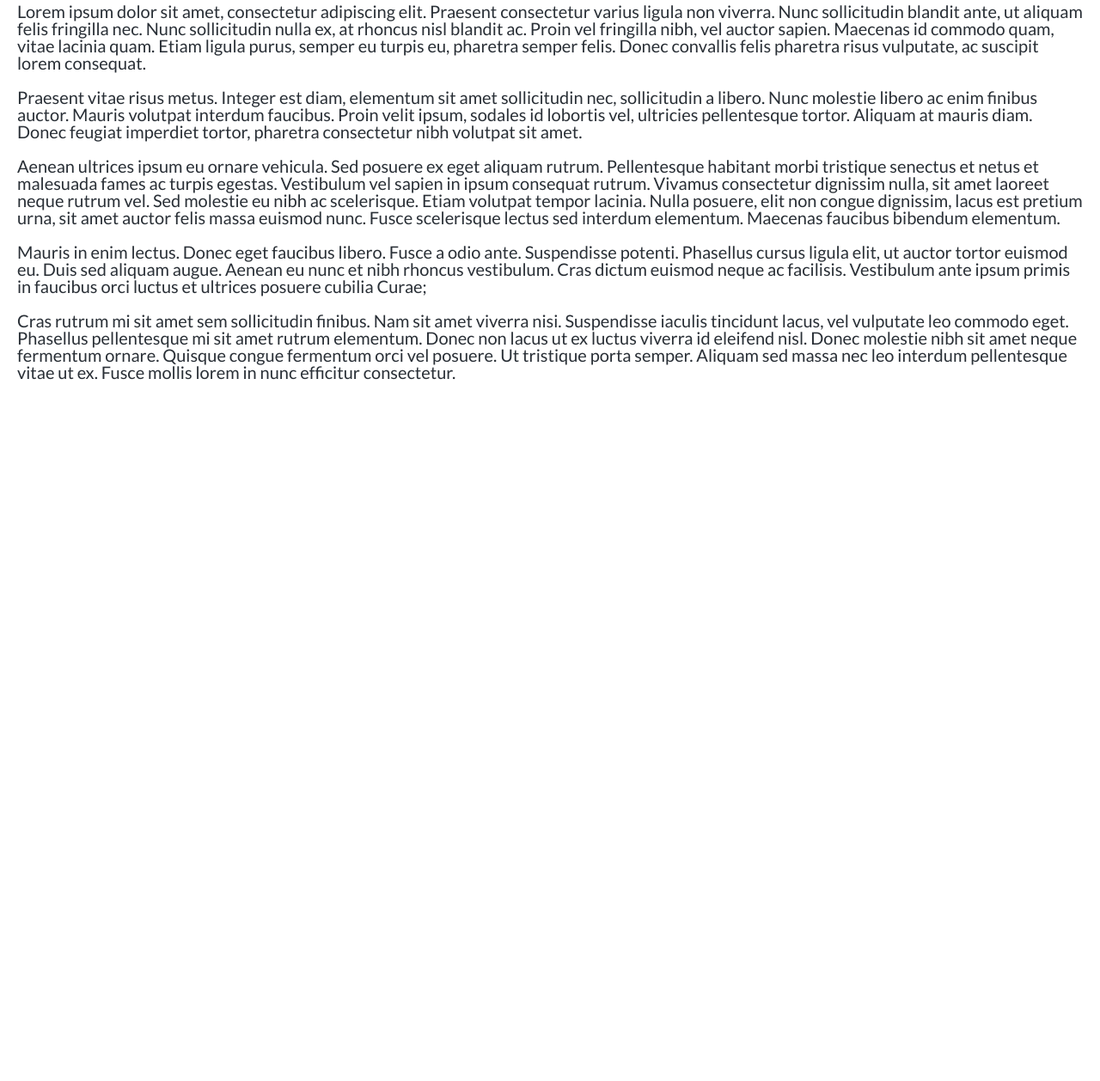
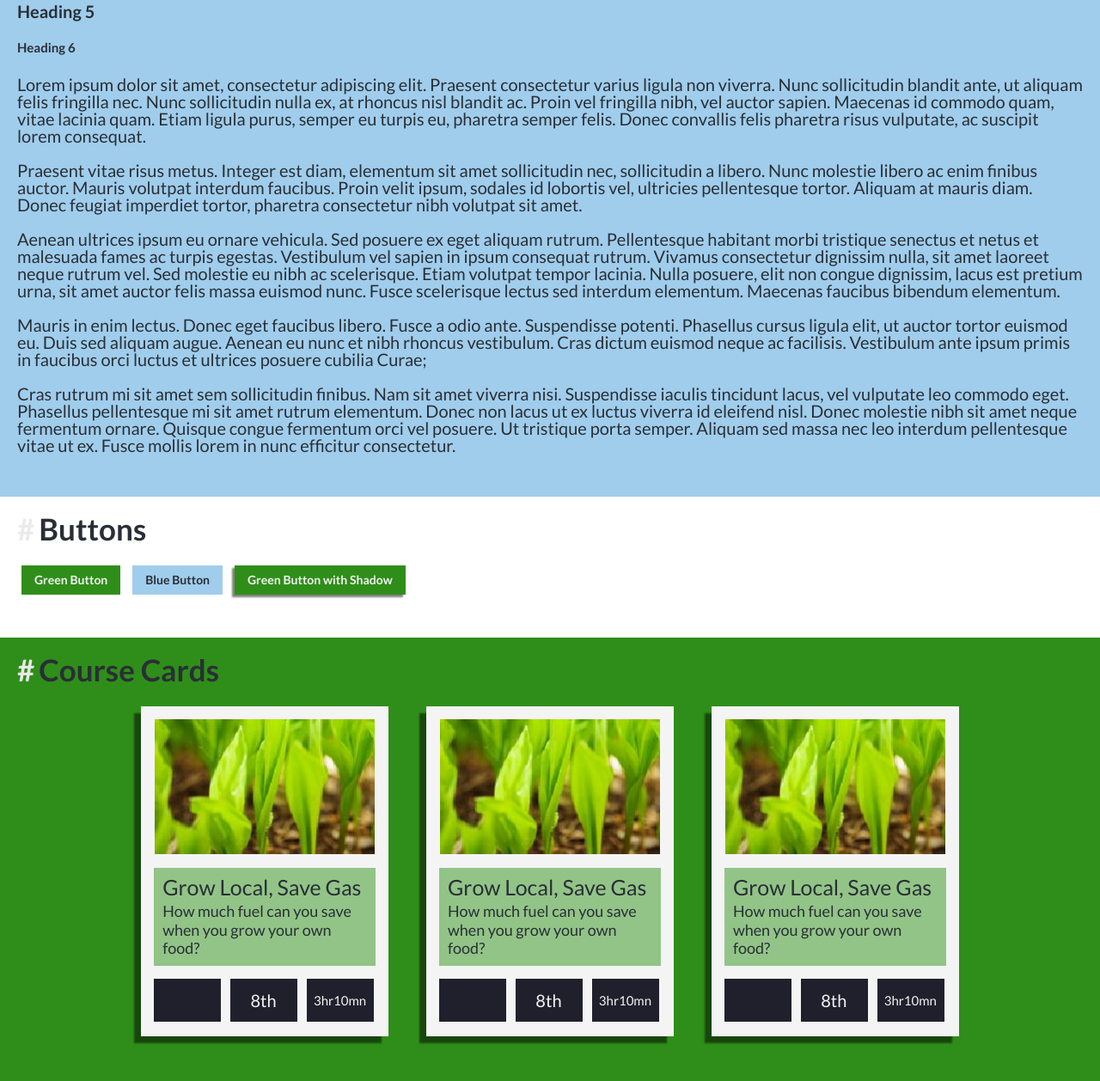
Before and after one commit to Planetary-Lab/ui_styleguide, a website: page index.html in a window 1280 px wide. Shown: the part 658-1916 px from the top of the page at 86% size. Before the commit the page ends 1171 px from the top, so only its background shows below. Drawn offline with nearby package versions, Linux system fonts and the light colour scheme; files that its build step writes are made by us from their sources; a web font is replaced by a local one.

Commit message:
Adding fonts, cards, and various updates

```diff
--- a/index.html
+++ b/index.html
@@ -11,27 +11,40 @@
 
 <body class="page page__styleguide">
 
+  <!-- // HEADER // -->
   <head class="header">
     <h1 class="header__title">PlanetLab UI Styleguide</h1>
   </head>
 
+  <!-- // COLORS // -->
   <div class="colors page__section section">
     <h2 class="section__title" id="colors"><a class="section__title-link" href="#colors"><span class="section__title-hash">#</span>Colors</a></h2>
 
-    <ul class="colors__list">
+    <ul class="colors__list colors__list--colors">
       <li class="colors__color colors__color--red">Red</li>
       <li class="colors__color colors__color--darkorange">Dark Orange</li>
       <li class="colors__color colors__color--lightorange">Light Orange</li>
+      <li class="colors__color colors__color--yellow">Yellow</li>
       <li class="colors__color colors__color--lightgreen">Light Green</li>
+      <li class="colors__color colors__color--mediumgreen">Medium Green</li>
       <li class="colors__color colors__color--darkgreen">Dark Green</li>
       <li class="colors__color colors__color--lightblue">Light Blue</li>
       <li class="colors__color colors__color--mediumlightblue">Medium Light Blue</li>
       <li class="colors__color colors__color--mediumblue">Medium Blue</li>
       <li class="colors__color colors__color--darkblue">Dark Blue</li>
     </ul>
+
+    <ul class="colors__list colors__list--monochrome">
+      <li class="colors__color colors__color--white">White</li>
+      <li class="colors__color colors__color--lightgrey">Light Grey</li>
+      <li class="colors__color colors__color--mediumgrey">Medium Grey</li>
+      <li class="colors__color colors__color--grey">Grey</li>
+      <li class="colors__color colors__color--black">Black</li>
+    </ul>
   </div>
 
-  <div class="headings page__section section">
+  <!-- // TEXT // -->
+  <div class="text page__section section">
     <h2 class="section__title" id="text"><a class="section__title-link" href="#text"><span class="section__title-hash">#</span>Text</a></h2>
 
     <ul class="headings">
@@ -56,6 +69,98 @@
     </p>
   </div>
 
+  <!-- // BUTTONS // -->
+  <div class="buttons page__section section">
+    <h2 class="section__title" id="buttons"><a class="section__title-link" href="#buttons"><span class="section__title-hash">#</span>Buttons</a></h2>
+
+    <ul class="buttons__list buttons-list">
+      <li class="buttons-list__button"><a href="#" class="button button--green">Green Button</a></li>
+      <li class="buttons-list__button"><a href="#" class="button button--blue">Blue Button</a></li>
+      <li class="buttons-list__button"><a href="#" class="button button--green button--shadow">Green Button with Shadow</a></li>
+    </ul>
+  </div>
+
+  <!-- // COURSE CARDS // -->
+  <div class="cards page__section section">
+    <h2 class="section__title" id="cards"><a class="section__title-link" href="#cards"><span class="section__title-hash">#</span>Course Cards</a></h2>
+
+    <div class="cards__list">
+      <div class="cards__card card">
+        <div class="card__image">
+          <img src="images/card_header.png" class="card__image-image">
+        </div>
+
+        <div class="card__description">
+          <h4 class="card__title">Grow Local, Save Gas</h4>
+          <p class="card__description-text">How much fuel can you save when you grow your own food?</p>
+        </div>
+
+        <div class="card__details details">
+          <div class="details__detail details__detail--sphere">
+            <i class="pl-drop details__detail-inner"></i>
+          </div>
+
+          <div class="details__detail details__detail--grade">
+            <p class="details__detail-inner">8th</p>
+          </div>
+
+          <div class="details__detail details__detail--time">
+            <p class="details__detail-inner">3hr10mn</p>
+          </div>
+        </div>
+      </div>
+
+      <div class="cards__card card">
+        <div class="card__image">
+          <img src="images/card_header.png" class="card__image-image">
+        </div>
+
+        <div class="card__description">
+          <h4 class="card__title">Grow Local, Save Gas</h4>
+          <p class="card__description-text">How much fuel can you save when you grow your own food?</p>
+        </div>
+
+        <div class="card__details details">
+          <div class="details__detail details__detail--sphere">
+            <i class="pl-drop details__detail-inner"></i>
+          </div>
+
+          <div class="details__detail details__detail--grade">
+            <p class="details__detail-inner">8th</p>
+          </div>
+
+          <div class="details__detail details__detail--time">
+            <p class="details__detail-inner">3hr10mn</p>
+          </div>
+        </div>
+      </div>
+
+      <div class="cards__card card">
+        <div class="card__image">
+          <img src="images/card_header.png" class="card__image-image">
+        </div>
+
+        <div class="card__description">
+          <h4 class="card__title">Grow Local, Save Gas</h4>
+          <p class="card__description-text">How much fuel can you save when you grow your own food?</p>
+        </div>
+
+        <div class="card__details details">
+          <div class="details__detail details__detail--sphere">
+            <i class="pl-drop details__detail-inner"></i>
+          </div>
+
+          <div class="details__detail details__detail--grade">
+            <p class="details__detail-inner">8th</p>
+          </div>
+
+          <div class="details__detail details__detail--time">
+            <p class="details__detail-inner">3hr10mn</p>
+          </div>
+        </div>
+      </div>
+    </div>
+  </div>
 </body>
 
 </html>
--- a/scss/base/_typography.scss
+++ b/scss/base/_typography.scss
@@ -8,6 +8,32 @@
 
 /* === Fonts === */
 @import url(https://fonts.googleapis.com/css?family=Lato:400,300,700);
+
+@font-face {
+	font-family: 'planetlab';
+	src:url('fonts/planetlab.eot?uvjbtt');
+	src:url('fonts/planetlab.eot?uvjbtt#iefix') format('embedded-opentype'),
+		url('fonts/planetlab.ttf?uvjbtt') format('truetype'),
+		url('fonts/planetlab.woff?uvjbtt') format('woff'),
+		url('fonts/planetlab.svg?uvjbtt#planetlab') format('svg');
+	font-weight: normal;
+	font-style: normal;
+}
+[class^="pl-"], [class*=" pl-"] {
+    /* use !important to prevent issues with browser extensions that change fonts */
+	font-family: 'planetlab' !important;
+	speak: none;
+	font-style: normal;
+	font-weight: normal;
+	font-variant: normal;
+	text-transform: none;
+	line-height: 1;
+
+	/* Better Font Rendering =========== */
+	-webkit-font-smoothing: antialiased;
+	-moz-osx-font-smoothing: grayscale;
+}
+.pl-drop:before { content: "\e900"; }
 
 /* === Base Variables === */
 $text__family--lato: 'Lato', 'Arial', sans-serif;
--- /dev/null
+++ b/scss/components/_buttons.scss
@@ -0,0 +1,51 @@
+/**
+ * File: buttons.scss
+ * Description: Defines all the styles for buttons in the application
+ * Dependencies: None
+ *
+ * @package ui_styleguide
+ */
+
+/* === Button Base === */
+%button {
+  padding-top: calc-rem(10);
+  padding-right: calc-rem(15);
+  padding-bottom: calc-rem(10);
+  padding-left: calc-rem(15);
+  font-size: calc-rem(14);
+  font-weight: bold;
+  text-decoration: none;
+  @include vendor-prefix(transition, 'background-color .3s ease');
+}
+
+.button {
+  @extend %button;
+
+  // Green Button
+  &--green {
+    color: $color__white;
+    background-color: $color__green--dark;
+
+    &:hover {
+      background-color: lighten($color__green--dark, 5);
+    }
+  }
+
+  // Blue Button
+  &--blue {
+    color: $color__black;
+    background-color: $color__blue--light;
+
+    &:hover {
+      background-color: lighten($color__blue--light, 5);
+    }
+  }
+
+  // Shadow Button
+  &--shadow {
+    box-shadow: calc-rem(-3) calc-rem(3) calc-rem(2) rgba(0,0,0,.5);
+    @include vendor-prefix(transition, 'box-shadow .3s ease, background-color .3s ease');
+
+    &:hover { box-shadow: 0 0 0 rgba(0,0,0,0); }
+  }
+}
--- /dev/null
+++ b/scss/components/_course-cards.scss
@@ -0,0 +1,86 @@
+/**
+ * File: course-cards.scss
+ * Description: Defines all the styles for course cards
+ * Dependencies: None
+ *
+ * @package ui_styleguide
+ */
+
+/* === General Card Styles === */
+.card {
+  height: calc-rem(384);
+  padding-top: calc-rem(15);
+  padding-right: calc-rem(15);
+  padding-bottom: calc-rem(15);
+  padding-left: calc-rem(15);
+  width: calc-rem(288);
+  background: $color__white;
+  box-shadow: calc-rem(-8) calc-rem(8) calc-rem(2) rgba(0,0,0,.5);
+}
+
+/* === Card Image === */
+.card__image {
+  height: calc-rem(158);
+  margin-bottom: calc-rem(15);
+  width: calc-rem(257);
+
+}
+.card__image-image {
+  height: auto;
+  width: 100%;
+}
+
+/* === Card Description === */
+.card__description {
+  height: calc-rem(114);
+  margin-bottom: calc-rem(15);
+  padding-top: calc-rem(10);
+  padding-right: calc-rem(10);
+  padding-bottom: calc-rem(10);
+  padding-left: calc-rem(10);
+  background: $color__green--light;
+}
+h4.card__title {
+  margin-bottom: calc-rem(5);
+  padding-bottom: 0;
+  font-weight: normal;
+}
+.card__description-text {
+  font-size: calc-rem(18);
+  line-height: 1.2;
+}
+
+/* === Card Details === */
+.details__detail {
+  height: calc-rem(50);
+  padding-top: calc-rem(5);
+  padding-bottom: calc-rem(5);
+  width: calc-rem(78);
+  color: $color__white;
+  text-align: center;
+  background: $color__blue--dark;
+
+  &:before {
+    content: '';
+    display: inline-block;
+    float: none;
+    height: 100%;
+    vertical-align: middle;
+    width: 0;
+    margin-left: -.25rem;
+  }
+  &--sphere {
+    margin-right: calc-rem(11);
+
+    .details__detail-inner { font-size: calc-rem(25); }
+  }
+  &--grade { margin-right: calc-rem(11); }
+  &--time {
+    .details__detail-inner { font-size: calc-rem(15); }
+  }
+}
+.details__detail-inner {
+  display: inline-block;
+  float: none;
+  vertical-align: middle;
+}
--- a/scss/helpers/_colors.scss
+++ b/scss/helpers/_colors.scss
@@ -17,7 +17,9 @@ $color__black: #292f36;
 $color__red: #E02819;
 $color__orange--dark: #F95F21;
 $color__orange--light: #FF9500;
-$color__green--light: #8AC44B;
+$color__yellow: #EDD94C;
+$color__green--light: #92C487;
+$color__green--medium: #8AC44B;
 $color__green--dark: #2F8E19;
 $color__blue--light: #A0CDEC;
 $color__blue--medium-light: #4FA2DC;
--- /dev/null
+++ b/scss/layout/_buttons.scss
@@ -0,0 +1,19 @@
+/**
+ * File: buttons.scss
+ * Description: Styles for the buttons section
+ * Dependencies: None
+ *
+ * @package ui_styleguide
+ */
+
+/* === Individual Buttons === */
+.buttons-list__button {
+  display: inline-block;
+  float: none;
+  width: auto;
+}
+.button {
+  display: inline-block;
+  margin-right: calc-rem(5);
+  margin-left: calc-rem(5);
+}
--- /dev/null
+++ b/scss/layout/_course-cards.scss
@@ -0,0 +1,20 @@
+/**
+ * File: course-cards.scss
+ * Description: Styles for the  course-cards section
+ * Dependencies: None
+ *
+ * @package ui_styleguide
+ */
+
+/* === General Section === */
+.cards { background: $color__green--dark; }
+
+/* === Individual Cards === */
+.cards__list { text-align: center; }
+.cards__card {
+  display: inline-block;
+  float: none;
+  margin-right: calc-rem(20);
+  margin-left: calc-rem(20);
+  text-align: left;
+}
--- a/scss/layout/_page.scss
+++ b/scss/layout/_page.scss
@@ -6,16 +6,13 @@
  * @package ui_styleguide
  */
 
-/* === General === */
-.page {
+/* === Sections === */
+.section {
   padding-top: calc-rem(20);
   padding-right: calc-rem(20);
-  padding-bottom: calc-rem(20);
+  padding-bottom: calc-rem(50);
   padding-left: calc-rem(20);
 }
-
-/* === Sections === */
-.section { margin-bottom: calc-rem(50); }
 .section__title-link {
   color: $color__black;
   font-size: calc-rem(35);
@@ -27,7 +24,7 @@
 }
 .section__title-hash {
   margin-right: calc-rem(5);
-  color: $color__grey--medium;
+  color: $color__grey--light;
   font-size: calc-rem(35);
   @include vendor-prefix(transition, 'color .3s ease');
 }
--- a/scss/layout/_text.scss
+++ b/scss/layout/_text.scss
@@ -6,6 +6,9 @@
  * @package ui_styleguide
  */
 
+/* === General Section Styles === */
+.text { background-color: $color__blue--light; }
+
 /* === Headings List Styles === */
 .headings__heading--h1 h1 {
   text-align: left;
--- a/scss/main.scss
+++ b/scss/main.scss
@@ -21,10 +21,14 @@
 
 /* === Components === */
 /* Buttons, dropdowns, carousels */
+@import 'components/buttons';
+@import 'components/course-cards';
 
 /* === Layout === */
 /* Grid, header, footer, sidebar, forms, parts of pages */
+@import 'layout/buttons';
 @import 'layout/colors';
+@import 'layout/course-cards';
 @import 'layout/page';
 @import 'layout/text';
 
```
Also changed, not shown: FUNCTIONS_MIXINS.md (added, +43 -0 lines), scss/layout/_colors.scss (+25 -0 lines), css/fonts/planetlab.ttf (added), css/fonts/planetlab.woff (added), images/card_header.png (added), 2 other files.
